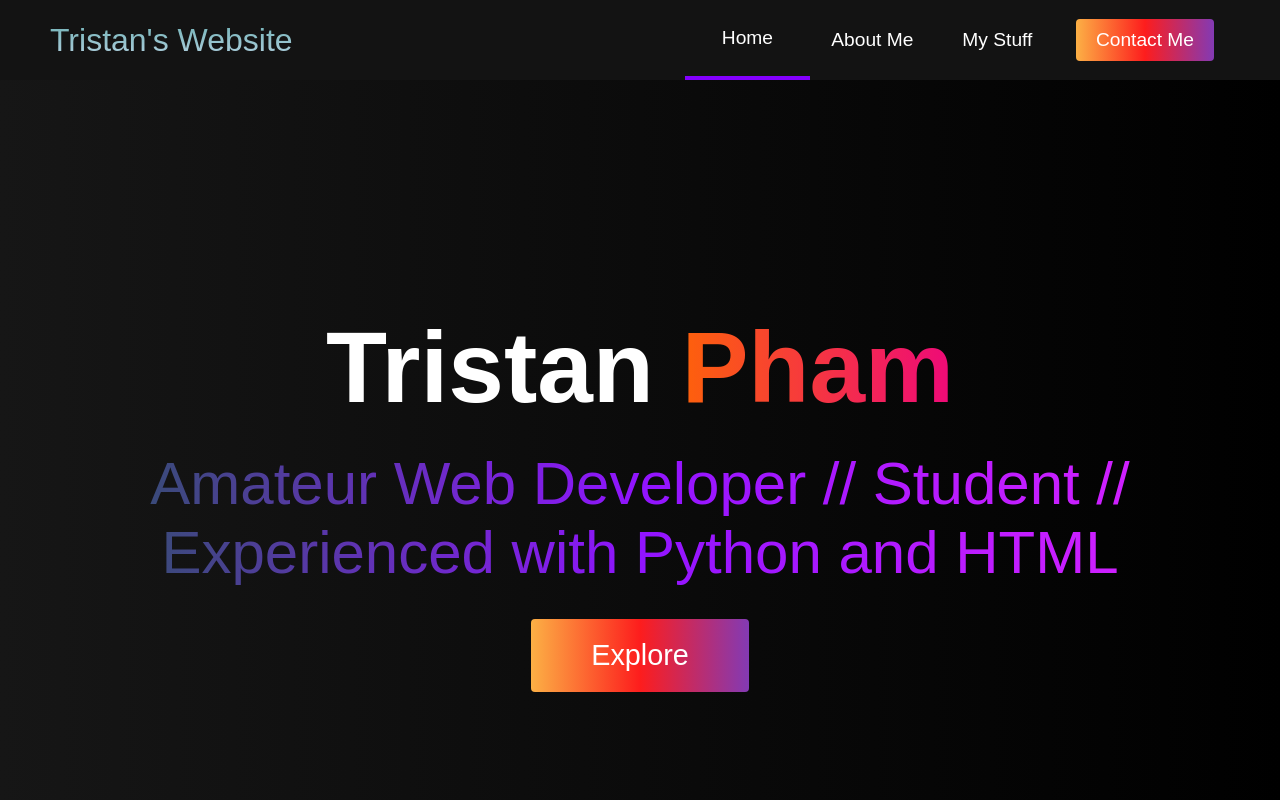
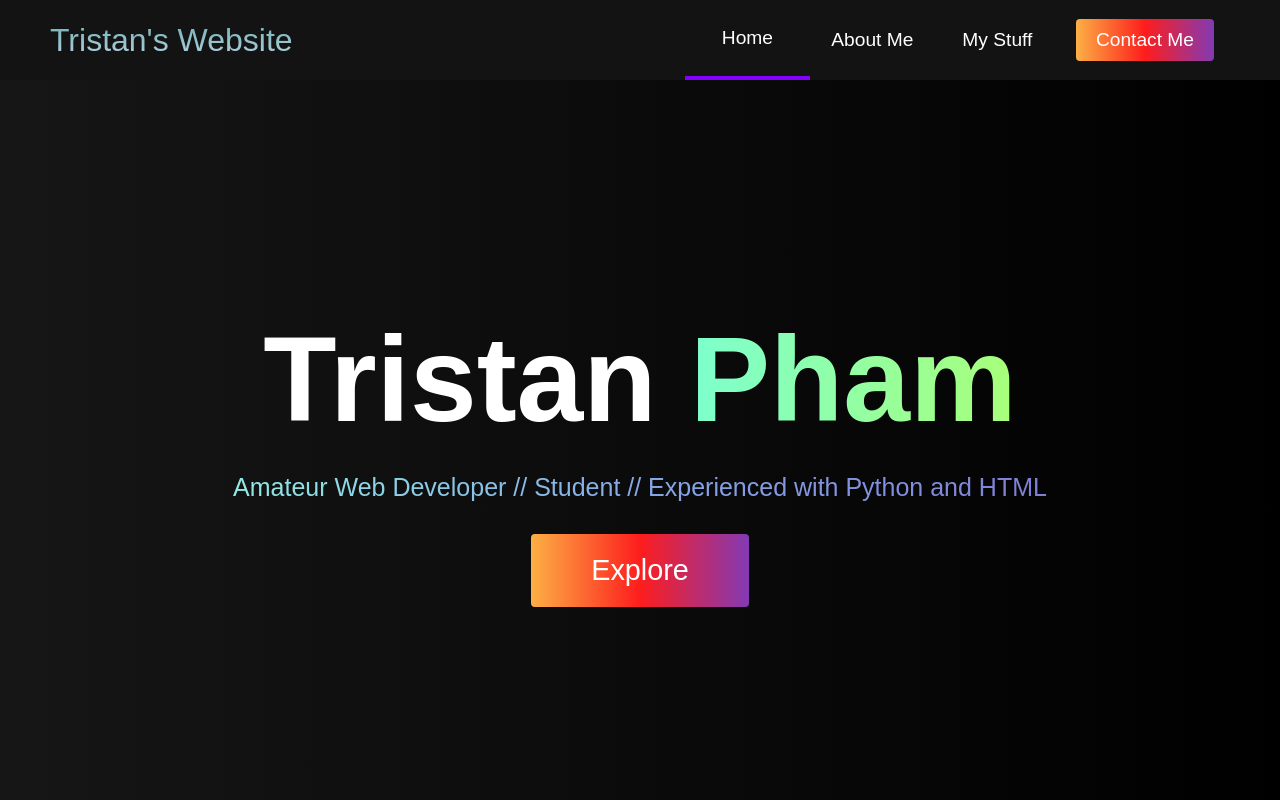
Before and after one commit to TrisOn60hz/HTML-CSS-JS-Portfolio-Website, a plain HTML site: page index.html in a window 1280 px wide. Shown: the top 800 px of the page. Drawn offline with Linux system fonts and the light colour scheme.

Commit message:
Add files via upload

```diff
--- a/styles.css
+++ b/styles.css
@@ -210,23 +210,27 @@
   }
 
   .hero__heading {
-    font-size: 100px;
-    margin-bottom: 24px;
+    font-size: 120px;
+    margin-bottom: 25px;
     color: #fff;
   }
 
   .hero__heading span {
-    background: #ee0979; /* fallback for old browsers */
-    background: -webkit-linear-gradient(
+    background: #ee0979;
+    /* background: -webkit-linear-gradient(
       to right,
       #ff6a00,
       #ee0979
-    ); /* Chrome 10-25, Safari 5.1-6 */
+    );
     background: linear-gradient(
       to right,
       #ff6a00,
       #ee0979
-    ); /* W3C, IE 10+/ Edge, Firefox 16+, Chrome 26+, Opera 12+, Safari 7+ */
+    );  */
+    background: #a8ff78;
+  background: -webkit-linear-gradient(to right, #78ffd6, #a8ff78);
+  background: linear-gradient(to right, #78ffd6, #a8ff78);
+
     background-size: 100%;
     -webkit-background-clip: text;
     -moz-background-clip: text;
@@ -235,20 +239,24 @@
   }
 
   .hero__description {
-    font-size: 60px;
-    background: #da22ff; /* fallback for old browsers */
-    background: -webkit-linear-gradient(
+    font-size: 25px;
+    background: #da22ff;
+    background: #7F7FD5;
+    background: -webkit-linear-gradient(to right, #91EAE4, #86A8E7, #7F7FD5);
+    background: linear-gradient(to right, #91EAE4, #86A8E7, #7F7FD5);
+
+    /* background: -webkit-linear-gradient(
       to right,
         #2C5364,
         #9114ff,
         #da22ff
-    ); /* Chrome 10-25, Safari 5.1-6 */
+    );
     background: linear-gradient(
       to right,
       #2C5364,
       #9114ff,
       #da22ff
-    ); /* W3C, IE 10+/ Edge, Firefox 16+, Chrome 26+, Opera 12+, Safari 7+ */
+    );  */
     background-size: 100%;
     -webkit-background-clip: text;
     -moz-background-clip: text;
@@ -510,9 +518,11 @@
     display: flex;
     flex-direction: column;
     justify-content: center;
+    align-items: center;
     color: #fff;
     background-image: linear-gradient(to right, #00dbde 0%, #fc00ff 100%);
     transition: 0.3s ease-in;
+
   }
 
   .services__card:nth-child(2) {
@@ -530,6 +540,13 @@
     background: #C02425;
       background: -webkit-linear-gradient(to right, #F0CB35, #C02425);
       background: linear-gradient(to right, #F0CB35, #C02425);
+  }
+
+  .services__card div {
+    text-align: center;
+    font-size: 20px;
+    color: #fff;
+    text-decoration: #49a09d
   }
 
   .services__card h2 {
```
